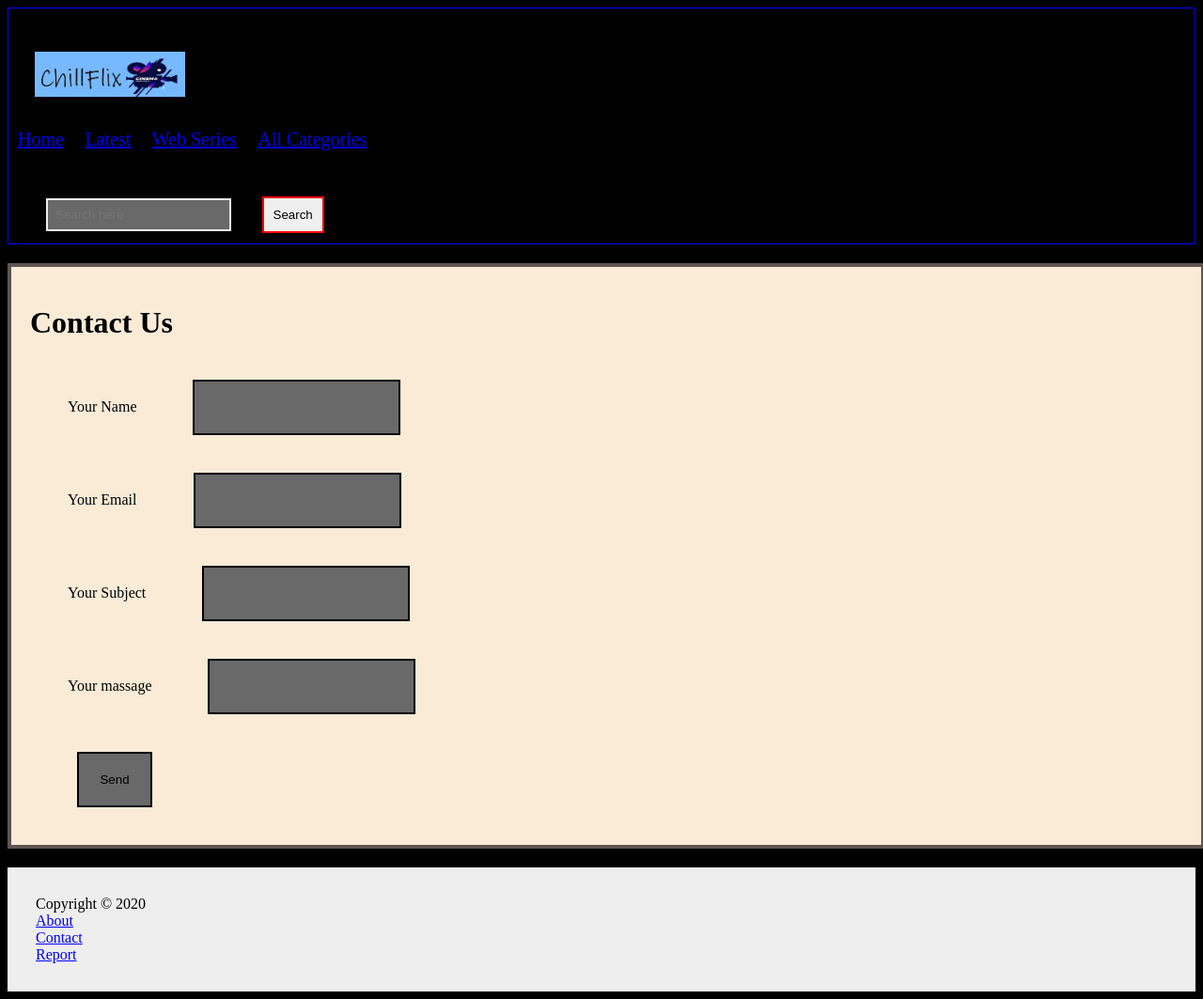
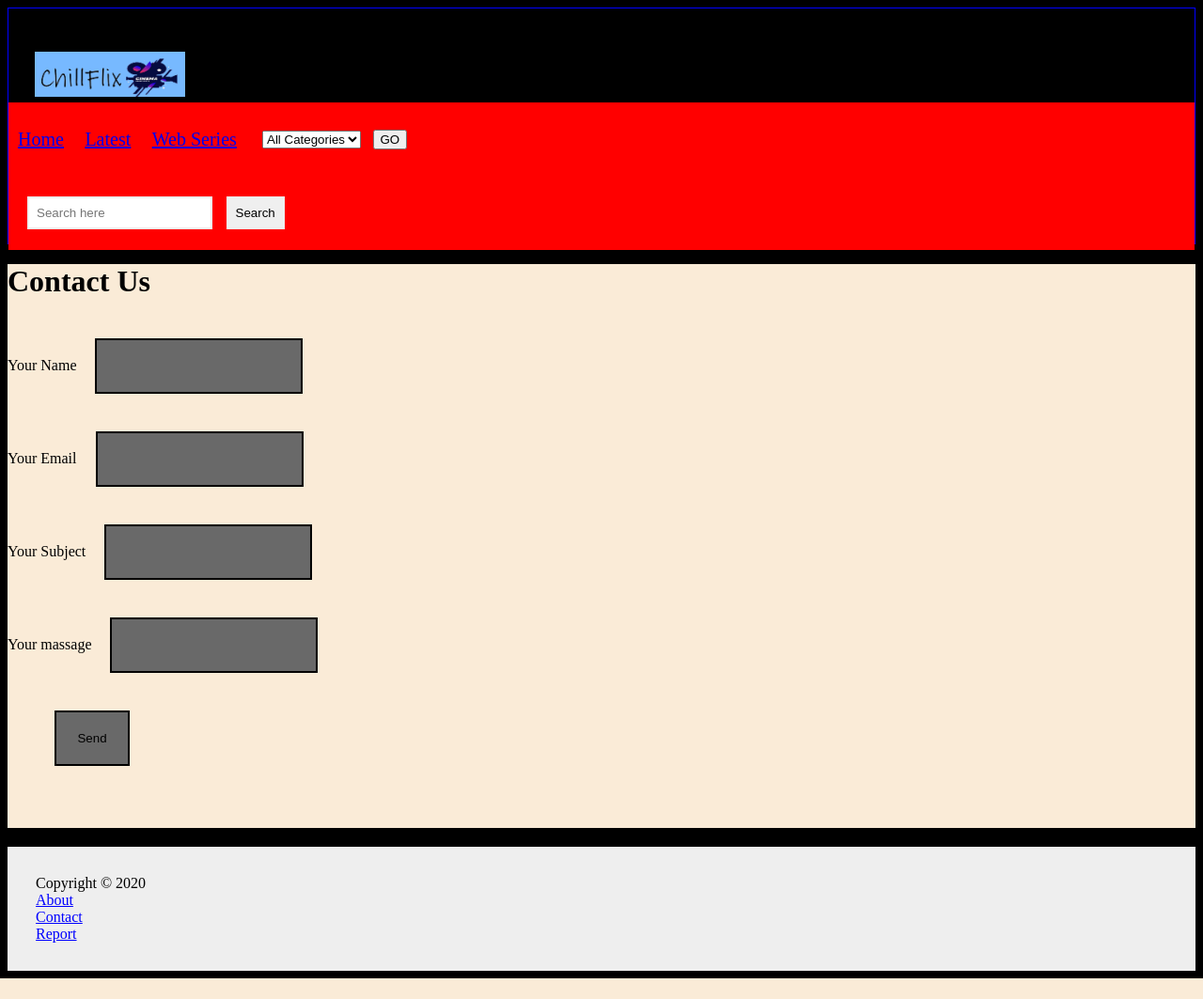
Before and after one commit to codersachin26/chillflix, a Django app: page /contact in a window 1280 px wide. Shown: the whole page at 94% size. After the commit the page ends 1041 px from the top, so only its background shows below. Run offline with Django 3.2, Linux system fonts and the light colour scheme.

Commit message:
worked on categories btn and changes some html file code

```diff
--- a/ChillFlix/ChillFlix/urls.py
+++ b/ChillFlix/ChillFlix/urls.py
@@ -29,7 +29,7 @@
     path('movie_info/<int:id>',include('Home_apps.urls')),
     path('movie_info/<int:id>/sendfile/<int:ids>/<str:Q>/',include('Home_apps.urls')),
   path('movie_info/<int:id>/usercmt',include('Home_apps.urls')),
-
+   path('categories',include('Home_apps.urls')),
 
 
 
--- a/ChillFlix/Home_apps/urls.py
+++ b/ChillFlix/Home_apps/urls.py
@@ -12,6 +12,7 @@
      path('about_us',views.about_us,name='about_us'),
      path('contact',views.contact,name='contact'),
      path('report',views.report,name='report'),
+     path('categories',views.categories,name='categories'),
 
 
 
--- a/ChillFlix/Home_apps/views.py
+++ b/ChillFlix/Home_apps/views.py
@@ -97,3 +97,16 @@
     userdata.U_name = username
     userdata.save()
     return redirect('movie_info',id)
+
+
+
+
+def categories(request):
+    cat = request.GET.get('categories')
+    print(cat)
+    id_m = Movies.objects.filter(M_Categories=cat)
+    movies = []
+    for i in id_m:
+        movies.append(Movie_info.objects.get(id=i.movie_info.id))
+
+    return render(request,'index.html',{'movie_info':movies})
--- a/ChillFlix/static/css/style.css
+++ b/ChillFlix/static/css/style.css
@@ -31,9 +31,17 @@
   margin: 40px 15px 50px 35px;
 }
 
+.cat{
+  margin-left: 270px;
+  margin-top: -60px;
+
+}
+
 .head{
 
   margin-top: -100px;
+  width: 100%;
+  background: red;
 
 
 
--- a/ChillFlix/templates/Contact.html
+++ b/ChillFlix/templates/Contact.html
@@ -3,23 +3,29 @@
 {%block style%}
 
 <style>
-    label{
+    .containers span{
         padding: 20px;
         margin: 20px;
     }
 
-    input{
+    .containers input{
         padding: 20px;
         border: 2px solid black;
         background:rgb(105, 105, 105) ;
         margin: 20px;
     }
 
-    input:hover{
+    .containers input:hover{
         border: 2px solid rebeccapurple;
     }
 
-    #btn{
+    .containers{
+        width: 100%;
+        height: 600px;
+        margin-bottom: 20px;
+    }
+
+    #btnn{
         width: 80px;
         margin-left: 50px;
     }
@@ -28,14 +34,14 @@
 
 {% block body %}
 
-<div class="container" style="background-color: antiquewhite;">
+<div class="containers" style="background-color: antiquewhite;">
 
     <h1>Contact Us</h1>
 <label for="">Your Name</label><input type="text"><br>
 <label for="">Your Email</label><input type="email"><br>
 <label for="">Your Subject</label><input type="text"><br>
 <label for="">Your massage</label><input type="text"><br>
-<input type="button" name="" id="btn" value="Send">
+<input type="button" name="" id="btnn" value="Send">
 
 </div>
 
--- a/ChillFlix/templates/index.html
+++ b/ChillFlix/templates/index.html
@@ -22,7 +22,57 @@
       <span><a href="/">Home</a></span>
       <span><a href="lates">Latest</a></span>
       <span><a href="#">Web Series</a></span>
-      <span><a href="#">All Categories</a></span>
+
+      <div class="cat">
+        <form action="categories">
+
+        <select id="categories" name="categories">
+          <option selected>All Categories</option>
+         <option value="Action">Action</option>
+           <option value="Sci-fiction">Sci-fiction</option>
+             <option value="Comedy">Comedy</option>
+               <option value="Drama">Drama</option>
+        </select>
+        <input type="submit" value="GO">
+      </form></div>
+
+
+
+
+      <!-- <script>
+        selectHandler = {
+            clickCount : 0,
+            action : function(select)
+            {
+                selectHandler.clickCount++;
+                if(selectHandler.clickCount%2 == 0)
+                {
+                    selectedValue = select.options[select.selectedIndex].value;
+                    selectHandler.check(selectedValue);
+                }
+            },
+            blur : function() // needed for proper behaviour
+            {
+                if(selectHandler.clickCount%2 != 0)
+                {
+                    selectHandler.clickCount--;
+                }
+            },
+            check : function(value)
+            {
+                // you can customize this
+                alert('Changed! -> ' + value);
+            }
+        }
+
+    </script>
+    <select onclick="selectHandler.action(this)" onblur="selectHandler.blur()">
+        <option value="value-1"> 1 </option>
+        <option value="value-2"> 2 </option>
+        <option value="value-3"> 3 </option>
+        <option value="value-4"> 4 </option>
+    </select> -->
+
         <div class="search-btn">
               <form action="find_movie">
         <input type="text" name="search" value="" placeholder="Search here">
```
Also changed, not shown: ChillFlix/templates/Report.html (+10 -6 lines).
